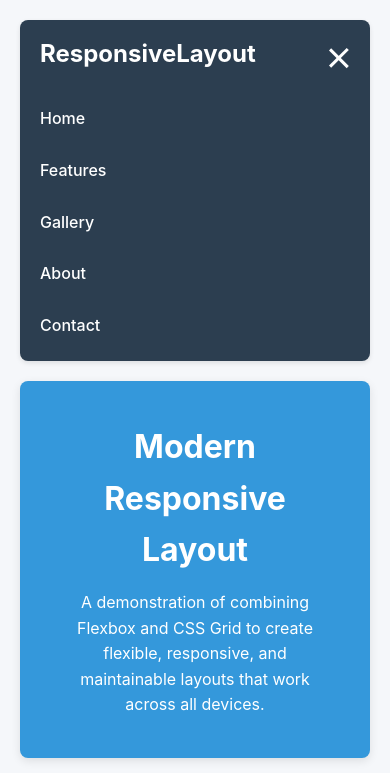
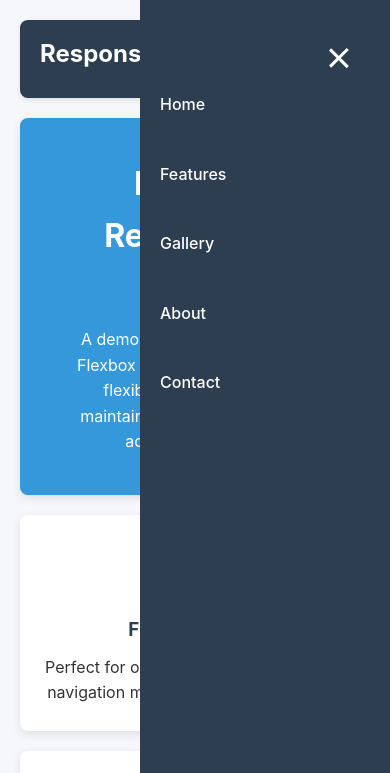
Before and after one commit to vivekvcr/Advanced-CSS, a plain HTML site: page Week One/responsive-layout-demo.html in a window 390 px wide. Both pictures are taken after a click on the element 337 px from the left and 54 px from the top of the page. Shown: the top 773 px of the page. Drawn offline with Linux system fonts and the light colour scheme.

Commit message:
Your commit message here

```diff
--- a/Week One/responsive-layout-demo.html
+++ b/Week One/responsive-layout-demo.html
@@ -309,28 +309,44 @@
         order: 2;
         width: 100%;
         margin-top: 10px;
+        position: relative;
       }
 
       nav ul {
-        display: none;
+        display: flex;
         flex-direction: column;
-        width: 100%;
-        padding-top: 15px;
-        gap: 10px;
+        flex-wrap: wrap;
+        position: fixed;
+        top: 0;
+        right: 0;
+        height: 100vh;
+        width: 250px;
+        background-color: #2c3e50;
+        padding: 80px 20px 20px 20px;
+        transform: translateX(100%);
+        opacity: 0;
+        transition: transform 0.3s ease, opacity 0.3s ease;
+        z-index: 100;
+        justify-content: flex-start;
+        align-content: flex-start;
       }
 
       nav.active ul {
-        display: flex;
+        transform: translateX(0);
+        opacity: 1;
       }
 
       nav a {
         display: block;
-        padding: 8px 0;
+        padding: 12px 0;
+        width: 100%;
       }
 
       .hamburger {
         display: flex;
         order: 1;
+        z-index: 101;
+        position: relative;
       }
 
       .nav-container {
@@ -375,7 +391,7 @@
           <div></div>
         </div>
         <nav>
-          <ul>
+          <ul class="nav-links">
             <li><a href="#">Home</a></li>
             <li><a href="#">Features</a></li>
             <li><a href="#">Gallery</a></li>
```
